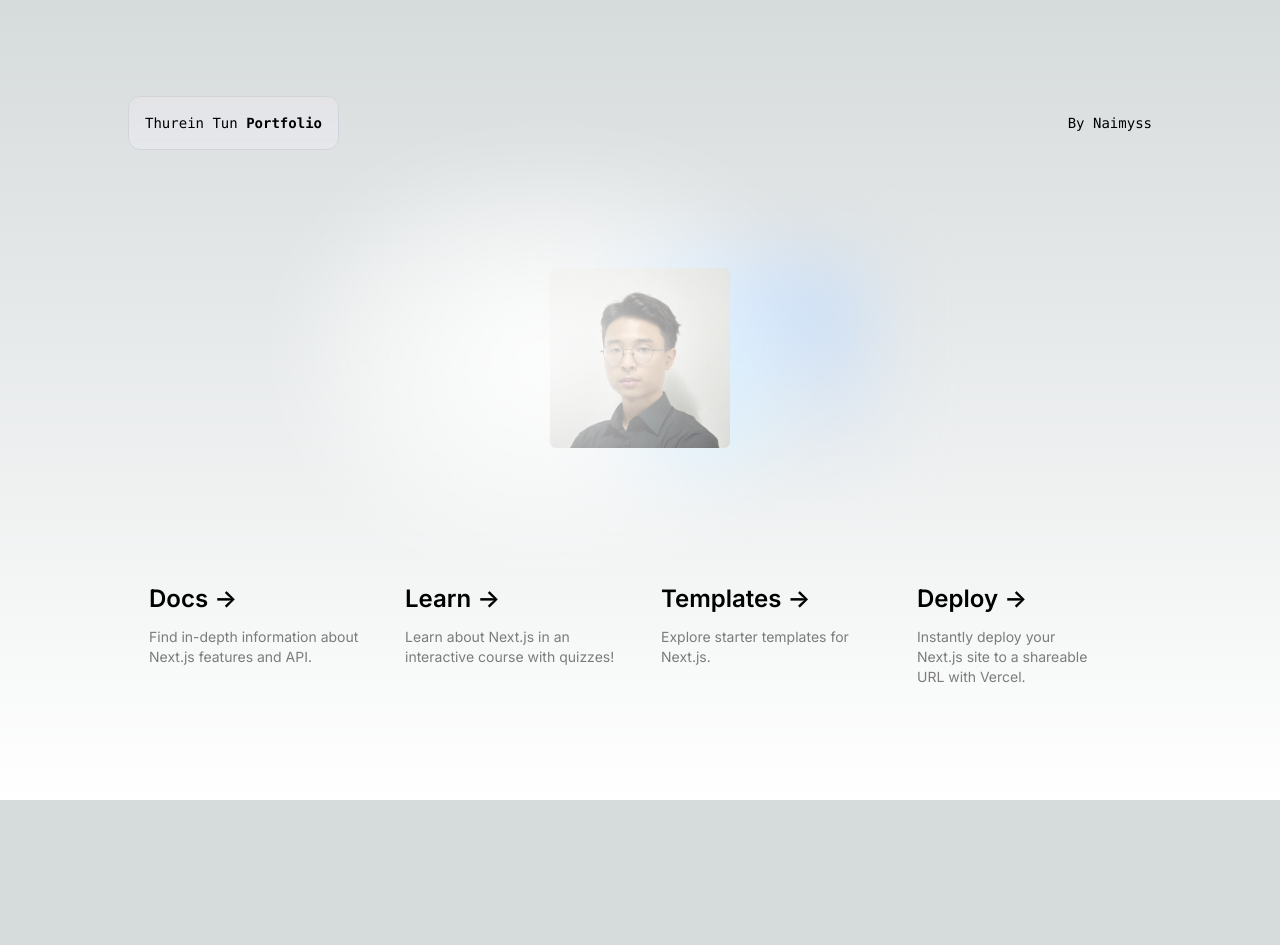
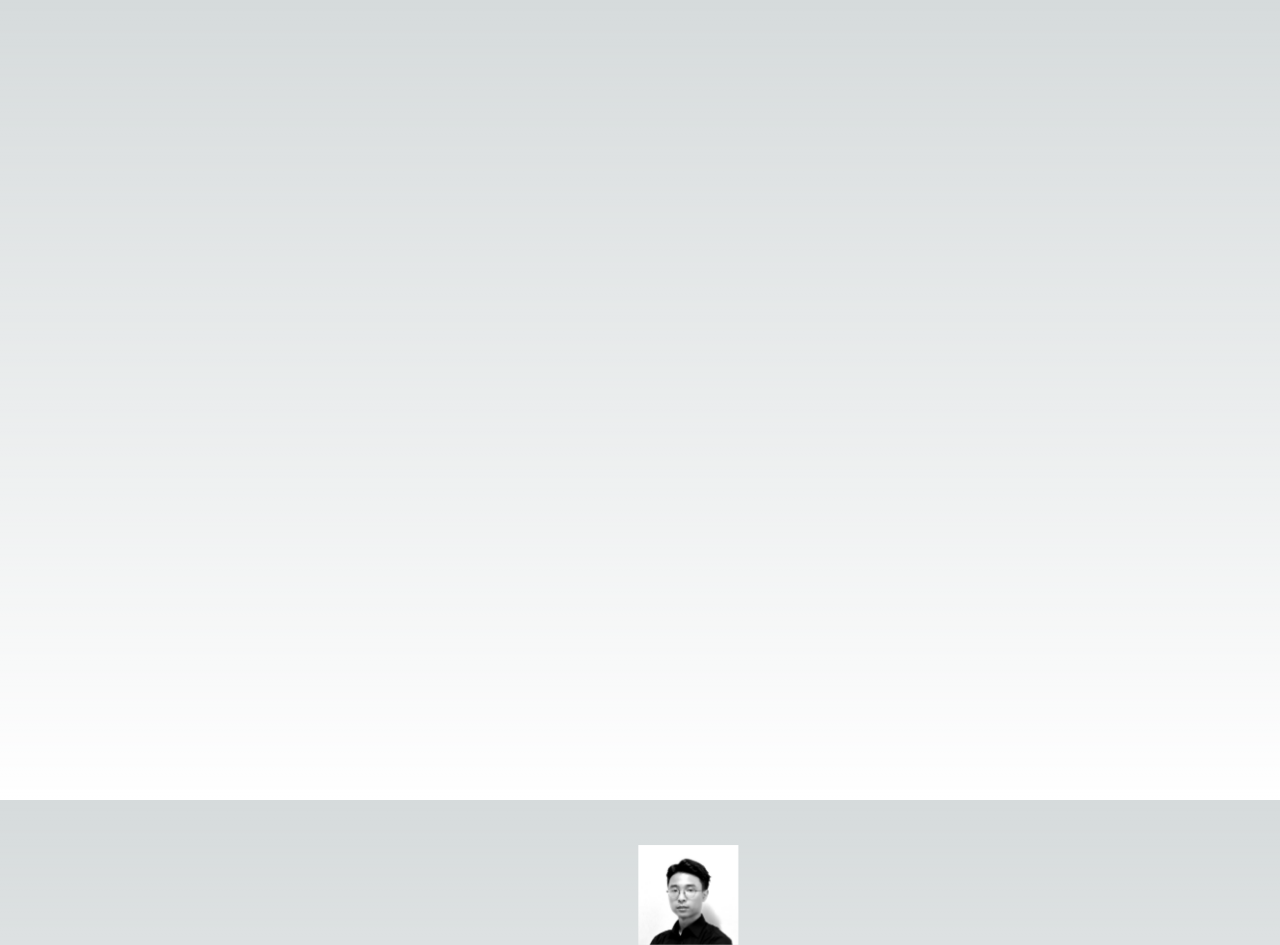
Before and after one commit to dotNaimlyss/portfolio, a Next.js app in the folder portfolio/: page / in a window 1280 px wide. Before the commit the page ends 800 px from the top, so only its background shows below. Built offline with nearby package versions, Linux system fonts and the light colour scheme.

Commit message:
shit c0des

```diff
--- a/portfolio/src/app/globals.css
+++ b/portfolio/src/app/globals.css
@@ -31,3 +31,17 @@ body {
     text-wrap: balance;
   }
 }
+
+.image-container {
+  position: absolute;
+  width: 100px; /* Fixed width for the image */
+  height: 100px; /* Fixed height for the image */
+  will-change: transform;
+}
+
+.absolute {
+  position: absolute;
+  width: 100px; /* Fixed width for the image */
+  height: 100px; /* Fixed height for the image */
+  will-change: transform;
+}
--- a/portfolio/src/app/page.tsx
+++ b/portfolio/src/app/page.tsx
@@ -1,104 +1,71 @@
+"use client";
+
+import { useEffect, useRef } from "react";
 import Image from "next/image";
 
 export default function Home() {
+  const imageRef = useRef<HTMLDivElement>(null);
+
+  useEffect(() => {
+    const image = imageRef.current;
+
+    if (!image) return;
+
+    // Set initial position to the center
+    const imageWidth = 100; // Image width in pixels
+    const imageHeight = 100; // Image height in pixels
+    let x = (window.innerWidth - imageWidth) / 2;
+    let y = (window.innerHeight - imageHeight) / 2;
+    let vx = (Math.random() - 0.5) * 4;
+    let vy = (Math.random() - 0.5) * 4;
+
+    const animate = () => {
+      // Update the position
+      x += vx;
+      y += vy;
+
+      // Bounce off the edges
+      if (x + imageWidth > window.innerWidth || x < 0) {
+        vx = -vx;
+      }
+      if (y + imageHeight > window.innerHeight || y < 0) {
+        vy = -vy;
+      }
+
+      // Apply the transformation
+      if (image) {
+        image.style.transform = `translate(${x}px, ${y}px)`;
+      }
+
+      requestAnimationFrame(animate);
+    };
+
+    // Start animation
+    animate();
+
+    // Handle resizing
+    const handleResize = () => {
+      // Re-center the image on resize
+      x = Math.min(x, window.innerWidth - imageWidth);
+      y = Math.min(y, window.innerHeight - imageHeight);
+    };
+
+    window.addEventListener('resize', handleResize);
+    return () => window.removeEventListener('resize', handleResize);
+  }, []);
+
   return (
-    <main className="flex min-h-screen flex-col items-center justify-between p-24">
-      <div className="z-10 w-full max-w-5xl items-center justify-between font-mono text-sm lg:flex">
-        <p className="fixed left-0 top-0 flex w-full justify-center border-b border-gray-300 bg-gradient-to-b from-zinc-200 pb-6 pt-8 backdrop-blur-2xl dark:border-neutral-800 dark:bg-zinc-800/30 dark:from-inherit lg:static lg:w-auto  lg:rounded-xl lg:border lg:bg-gray-200 lg:p-4 lg:dark:bg-zinc-800/30">
-           Thurein Tun&nbsp;
-          <code className="font-black">Portfolio</code>
-        </p>
-        <div className="fixed bottom-0 left-0 flex h-48 w-full items-end justify-center bg-gradient-to-t from-white via-white dark:from-black dark:via-black lg:static lg:size-auto lg:bg-none">
-          <a
-            className="pointer-events-none flex place-items-center gap-2 p-8 lg:pointer-events-auto lg:p-0"
-            href="https://vercel.com?utm_source=create-next-app&utm_medium=appdir-template&utm_campaign=create-next-app"
-            target="_blank"
-            rel="noopener noreferrer"
-          >
-            By{" "} Naimyss
-          </a>
+    <main className="flex min-h-screen flex-col items-center justify-center p-0">
+      <div className="relative w-full h-full">
+        <div ref={imageRef} className="absolute">
+          <Image
+            src="/IMG_0429mini_bw_energetic (1).png"
+            alt="Bouncing Image"
+            width={100}
+            height={100}
+            priority
+          />
         </div>
-      </div>
-
-      <div className="relative z-[-1] flex place-items-center before:absolute before:h-[300px] before:w-full before:-translate-x-1/2 before:rounded-full before:bg-gradient-radial before:from-white before:to-transparent before:blur-2xl before:content-[''] after:absolute after:-z-20 after:h-[180px] after:w-full after:translate-x-1/3 after:bg-gradient-conic after:from-sky-200 after:via-blue-200 after:blur-2xl after:content-[''] before:dark:bg-gradient-to-br before:dark:from-transparent before:dark:to-blue-700 before:dark:opacity-10 after:dark:from-sky-900 after:dark:via-[#0141ff] after:dark:opacity-40 sm:before:w-[480px] sm:after:w-[240px] before:lg:h-[360px]">
-        <Image
-          className="dark:drop-shadow-[0_0_0.3rem_#ffffff70] rounded-md"
-          src="/IMG_0429mini.JPG"
-          alt="Next.js Logo"
-          width={180}
-          height={37}
-          priority
-        />
-      </div>
-
-      <div className="mb-32 grid text-center lg:mb-0 lg:w-full lg:max-w-5xl lg:grid-cols-4 lg:text-left">
-        <a
-          href="https://nextjs.org/docs?utm_source=create-next-app&utm_medium=appdir-template&utm_campaign=create-next-app"
-          className="group rounded-lg border border-transparent px-5 py-4 transition-colors hover:border-gray-300 hover:bg-gray-100 hover:dark:border-neutral-700 hover:dark:bg-neutral-800/30"
-          target="_blank"
-          rel="noopener noreferrer"
-        >
-          <h2 className="mb-3 text-2xl font-semibold">
-            Docs{" "}
-            <span className="inline-block transition-transform group-hover:translate-x-1 motion-reduce:transform-none">
-              -&gt;
-            </span>
-          </h2>
-          <p className="m-0 max-w-[30ch] text-sm opacity-50">
-            Find in-depth information about Next.js features and API.
-          </p>
-        </a>
-
-        <a
-          href="https://nextjs.org/learn?utm_source=create-next-app&utm_medium=appdir-template-tw&utm_campaign=create-next-app"
-          className="group rounded-lg border border-transparent px-5 py-4 transition-colors hover:border-gray-300 hover:bg-gray-100 hover:dark:border-neutral-700 hover:dark:bg-neutral-800/30"
-          target="_blank"
-          rel="noopener noreferrer"
-        >
-          <h2 className="mb-3 text-2xl font-semibold">
-            Learn{" "}
-            <span className="inline-block transition-transform group-hover:translate-x-1 motion-reduce:transform-none">
-              -&gt;
-            </span>
-          </h2>
-          <p className="m-0 max-w-[30ch] text-sm opacity-50">
-            Learn about Next.js in an interactive course with&nbsp;quizzes!
-          </p>
-        </a>
-
-        <a
-          href="https://vercel.com/templates?framework=next.js&utm_source=create-next-app&utm_medium=appdir-template&utm_campaign=create-next-app"
-          className="group rounded-lg border border-transparent px-5 py-4 transition-colors hover:border-gray-300 hover:bg-gray-100 hover:dark:border-neutral-700 hover:dark:bg-neutral-800/30"
-          target="_blank"
-          rel="noopener noreferrer"
-        >
-          <h2 className="mb-3 text-2xl font-semibold">
-            Templates{" "}
-            <span className="inline-block transition-transform group-hover:translate-x-1 motion-reduce:transform-none">
-              -&gt;
-            </span>
-          </h2>
-          <p className="m-0 max-w-[30ch] text-sm opacity-50">
-            Explore starter templates for Next.js.
-          </p>
-        </a>
-
-        <a
-          href="https://vercel.com/new?utm_source=create-next-app&utm_medium=appdir-template&utm_campaign=create-next-app"
-          className="group rounded-lg border border-transparent px-5 py-4 transition-colors hover:border-gray-300 hover:bg-gray-100 hover:dark:border-neutral-700 hover:dark:bg-neutral-800/30"
-          target="_blank"
-          rel="noopener noreferrer"
-        >
-          <h2 className="mb-3 text-2xl font-semibold">
-            Deploy{" "}
-            <span className="inline-block transition-transform group-hover:translate-x-1 motion-reduce:transform-none">
-              -&gt;
-            </span>
-          </h2>
-          <p className="m-0 max-w-[30ch] text-balance text-sm opacity-50">
-            Instantly deploy your Next.js site to a shareable URL with Vercel.
-          </p>
-        </a>
       </div>
     </main>
   );
```
Also changed, not shown: portfolio/public/IMG_0429mini_bw_energetic (1).png (added).
